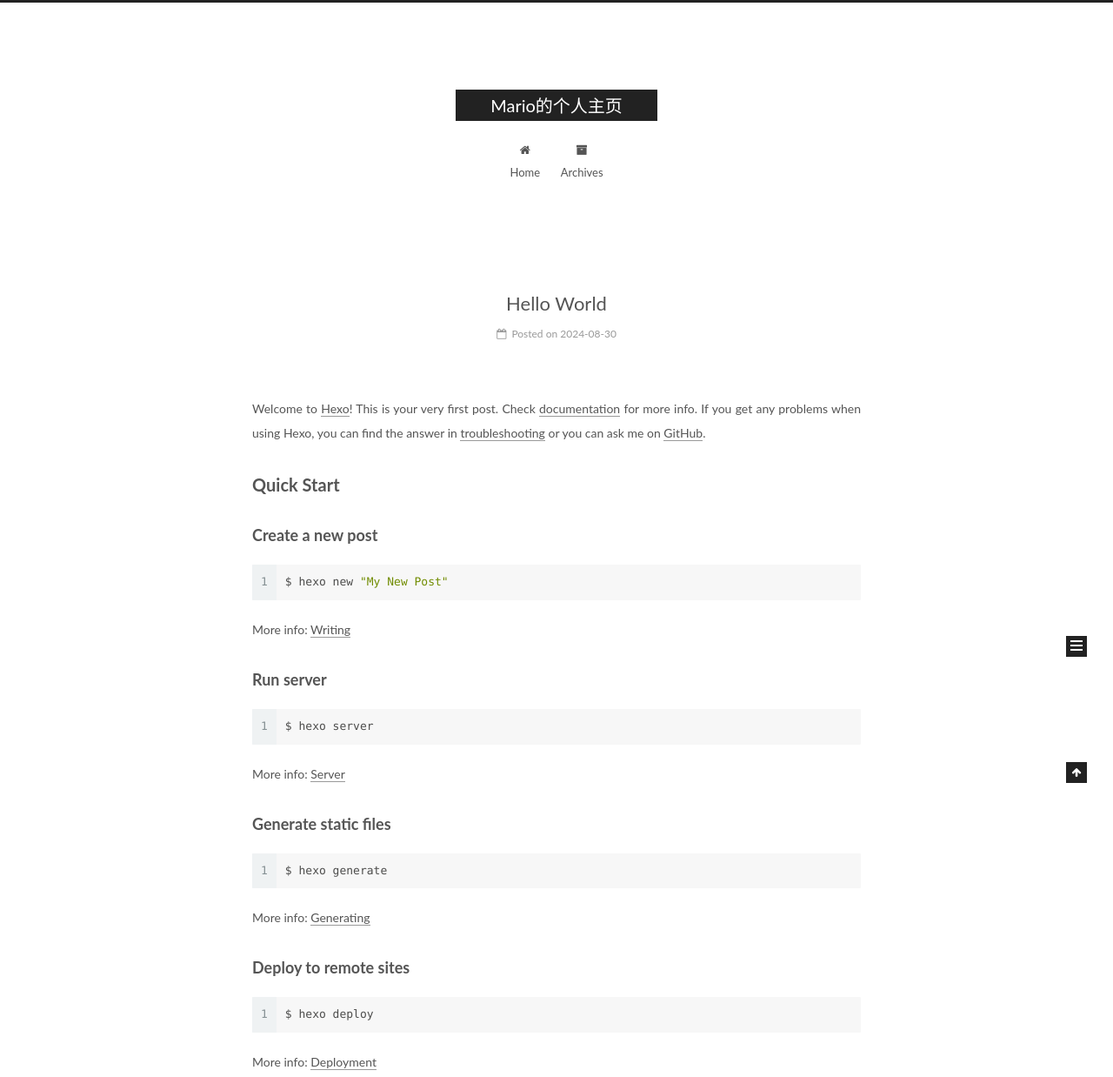
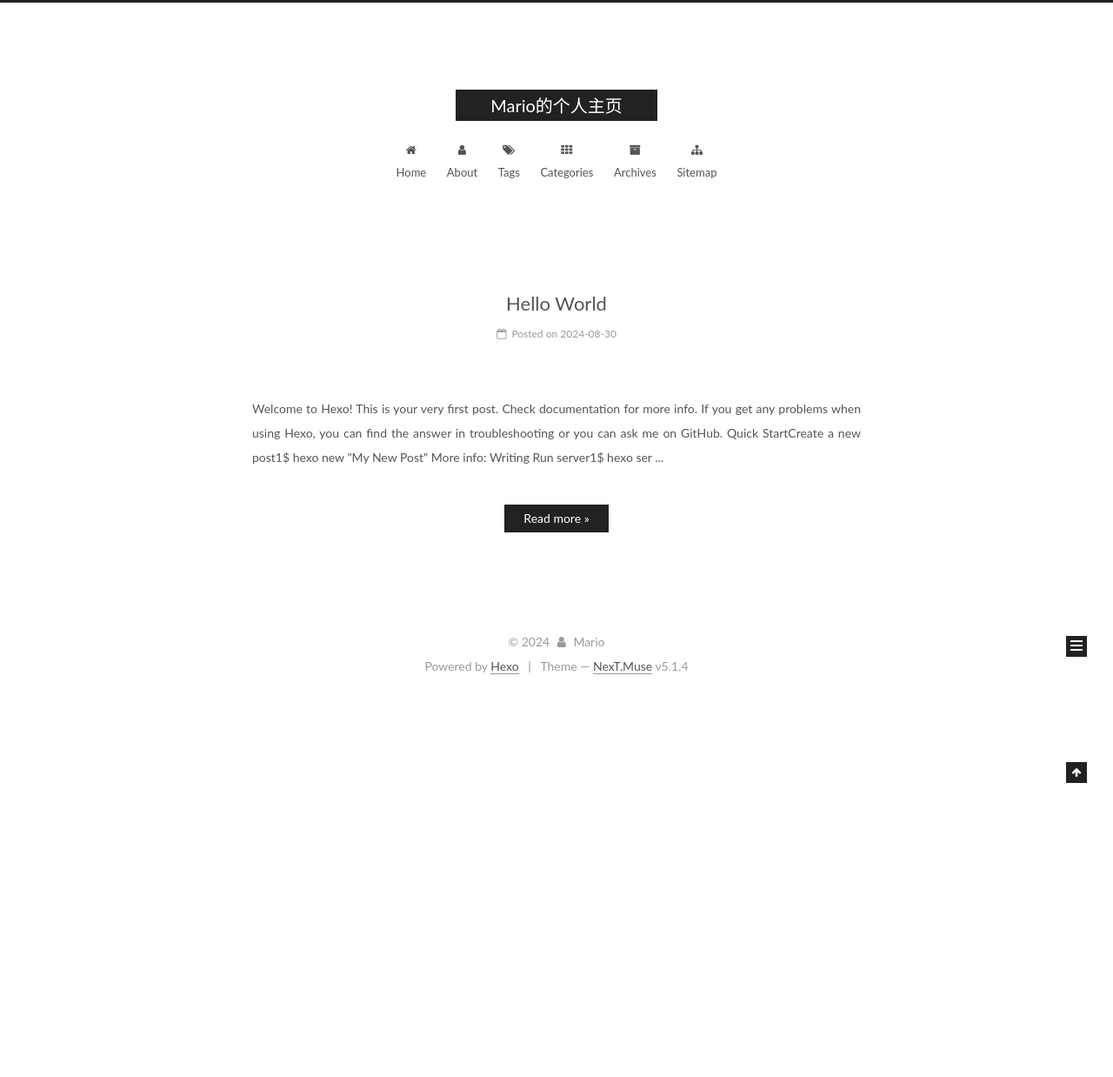
Before and after one commit to Bin-mario/Bin-mario.github.io, a plain HTML site: page index.html in a window 1280 px wide. Shown: the top 1238 px of the page at 87% size. After the commit the page ends 800 px from the top, so only its background shows below. Drawn offline with Linux system fonts and the light colour scheme.

Commit message:
Site updated: 2024-08-30 15:54:05

```diff
--- a/css/main.css
+++ b/css/main.css
@@ -1822,7 +1822,7 @@ pre .javascript .function {
   width: 4px;
   height: 4px;
   border-radius: 50%;
-  background: #6edbc6;
+  background: #c2349f;
 }
 .links-of-blogroll {
   font-size: 13px;
--- a/index.html
+++ b/index.html
@@ -187,12 +187,52 @@
         </li>
 
 
+        <li class="menu-item menu-item-about">
+          <a href="/about/%20" rel="section">
+
+              <i class="menu-item-icon fa fa-fw fa-user"></i> <br />
+
+            About
+          </a>
+        </li>
+
+
+        <li class="menu-item menu-item-tags">
+          <a href="/tags/%20" rel="section">
+
+              <i class="menu-item-icon fa fa-fw fa-tags"></i> <br />
+
+            Tags
+          </a>
+        </li>
+
+
+        <li class="menu-item menu-item-categories">
+          <a href="/categories/%20" rel="section">
+
+              <i class="menu-item-icon fa fa-fw fa-th"></i> <br />
+
+            Categories
+          </a>
+        </li>
+
+
         <li class="menu-item menu-item-archives">
           <a href="/archives/%20" rel="section">
 
               <i class="menu-item-icon fa fa-fw fa-archive"></i> <br />
 
             Archives
+          </a>
+        </li>
+
+
+        <li class="menu-item menu-item-sitemap">
+          <a href="/sitemap.xml%20" rel="section">
+
+              <i class="menu-item-icon fa fa-fw fa-sitemap"></i> <br />
+
+            Sitemap
           </a>
         </li>
 
@@ -300,21 +340,19 @@
 
 
 
-            <p>Welcome to <a target="_blank" rel="noopener" href="https://hexo.io/">Hexo</a>! This is your very first post. Check <a target="_blank" rel="noopener" href="https://hexo.io/docs/">documentation</a> for more info. If you get any problems when using Hexo, you can find the answer in <a target="_blank" rel="noopener" href="https://hexo.io/docs/troubleshooting.html">troubleshooting</a> or you can ask me on <a target="_blank" rel="noopener" href="https://github.com/hexojs/hexo/issues">GitHub</a>.</p>
-<h2 id="Quick-Start"><a href="#Quick-Start" class="headerlink" title="Quick Start"></a>Quick Start</h2><h3 id="Create-a-new-post"><a href="#Create-a-new-post" class="headerlink" title="Create a new post"></a>Create a new post</h3><figure class="highlight bash"><table><tr><td class="gutter"><pre><span class="line">1</span><br></pre></td><td class="code"><pre><span class="line">$ hexo new <span class="string">&quot;My New Post&quot;</span></span><br></pre></td></tr></table></figure>
+          Welcome to Hexo! This is your very first post. Check documentation for more info. If you get any problems when using Hexo, you can find the answer in troubleshooting or you can ask me on GitHub.
+Quick StartCreate a new post1$ hexo new &quot;My New Post&quot;
 
-<p>More info: <a target="_blank" rel="noopener" href="https://hexo.io/docs/writing.html">Writing</a></p>
-<h3 id="Run-server"><a href="#Run-server" class="headerlink" title="Run server"></a>Run server</h3><figure class="highlight bash"><table><tr><td class="gutter"><pre><span class="line">1</span><br></pre></td><td class="code"><pre><span class="line">$ hexo server</span><br></pre></td></tr></table></figure>
-
-<p>More info: <a target="_blank" rel="noopener" href="https://hexo.io/docs/server.html">Server</a></p>
-<h3 id="Generate-static-files"><a href="#Generate-static-files" class="headerlink" title="Generate static files"></a>Generate static files</h3><figure class="highlight bash"><table><tr><td class="gutter"><pre><span class="line">1</span><br></pre></td><td class="code"><pre><span class="line">$ hexo generate</span><br></pre></td></tr></table></figure>
-
-<p>More info: <a target="_blank" rel="noopener" href="https://hexo.io/docs/generating.html">Generating</a></p>
-<h3 id="Deploy-to-remote-sites"><a href="#Deploy-to-remote-sites" class="headerlink" title="Deploy to remote sites"></a>Deploy to remote sites</h3><figure class="highlight bash"><table><tr><td class="gutter"><pre><span class="line">1</span><br></pre></td><td class="code"><pre><span class="line">$ hexo deploy</span><br></pre></td></tr></table></figure>
-
-<p>More info: <a target="_blank" rel="noopener" href="https://hexo.io/docs/one-command-deployment.html">Deployment</a></p>
-
-
+More info: Writing
+Run server1$ hexo ser
+          ...
+          <!--noindex-->
+          <div class="post-button text-center">
+            <a class="btn" href="/2024/08/30/hello-world/#more" rel="contents">
+              Read more &raquo;
+            </a>
+          </div>
+          <!--/noindex-->
 
 
     </div>
```
Also changed, not shown: 2024/08/30/hello-world/index.html (+40 -0 lines), archives/2024/08/index.html (+40 -0 lines), archives/2024/index.html (+40 -0 lines), archives/index.html (+40 -0 lines).
